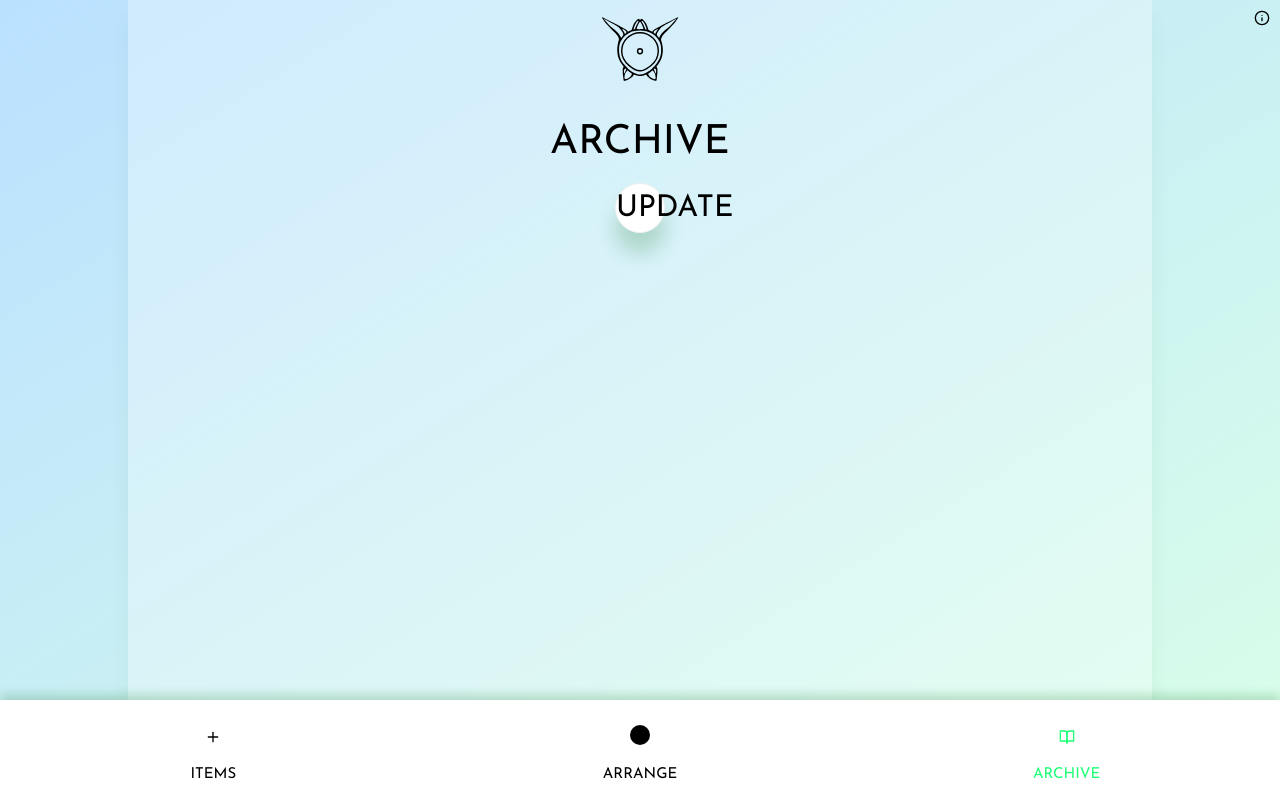
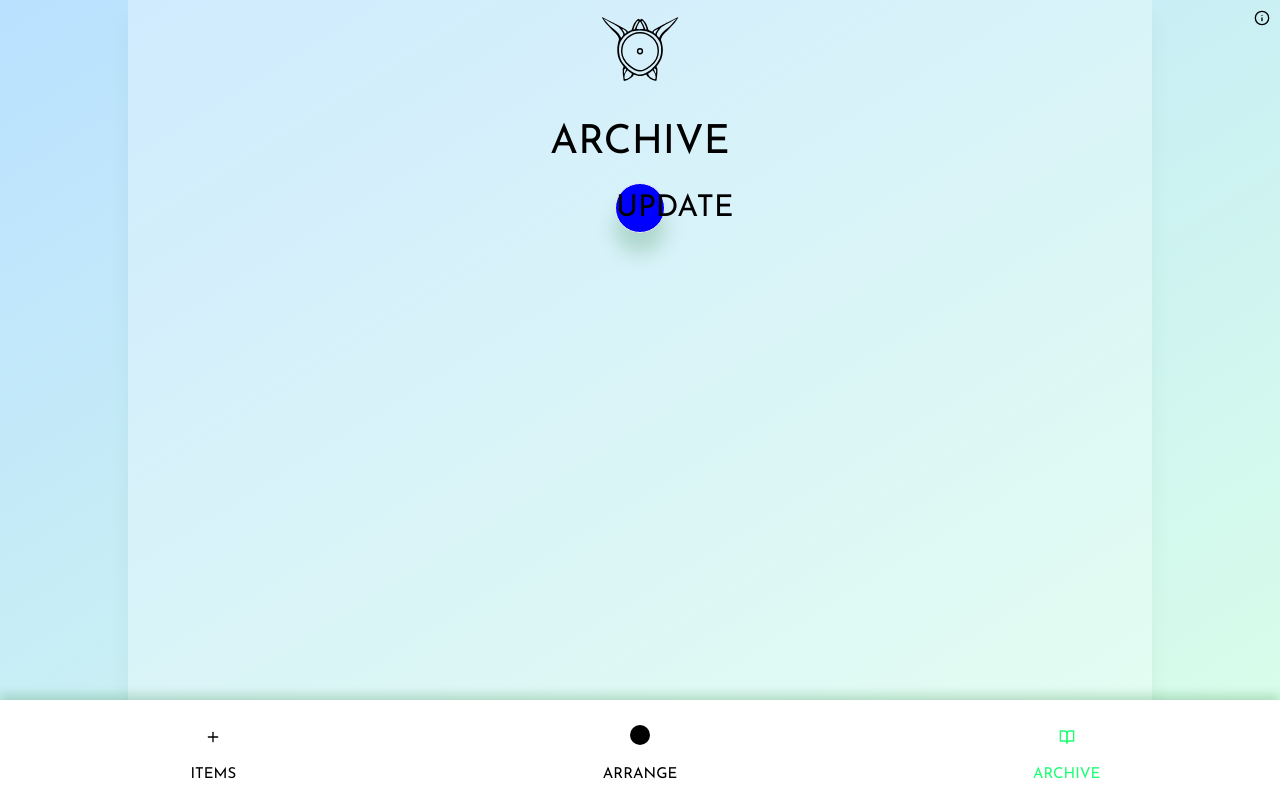
Before and after one commit to benjaminrshill/turtledot-x, a React (Create React App) app: page /Archive in a window 1280 px wide. Built offline with nearby package versions, Linux system fonts and the light colour scheme.

Commit message:
tweak tweak

```diff
--- a/src/components/Archive/index.js
+++ b/src/components/Archive/index.js
@@ -36,7 +36,7 @@ export default function Archive(props) {
             <h1>
                 Archive
             </h1>
-            <button onClick={doArchiveUpdate}>UPDATE</button>
+            <button onClick={doArchiveUpdate} style={{background: 'blue'}}>UPDATE</button>
             {archive.map((week, i) =>
                 <ArchiveWeek
                     key={'archiveWeek' + i}
```
